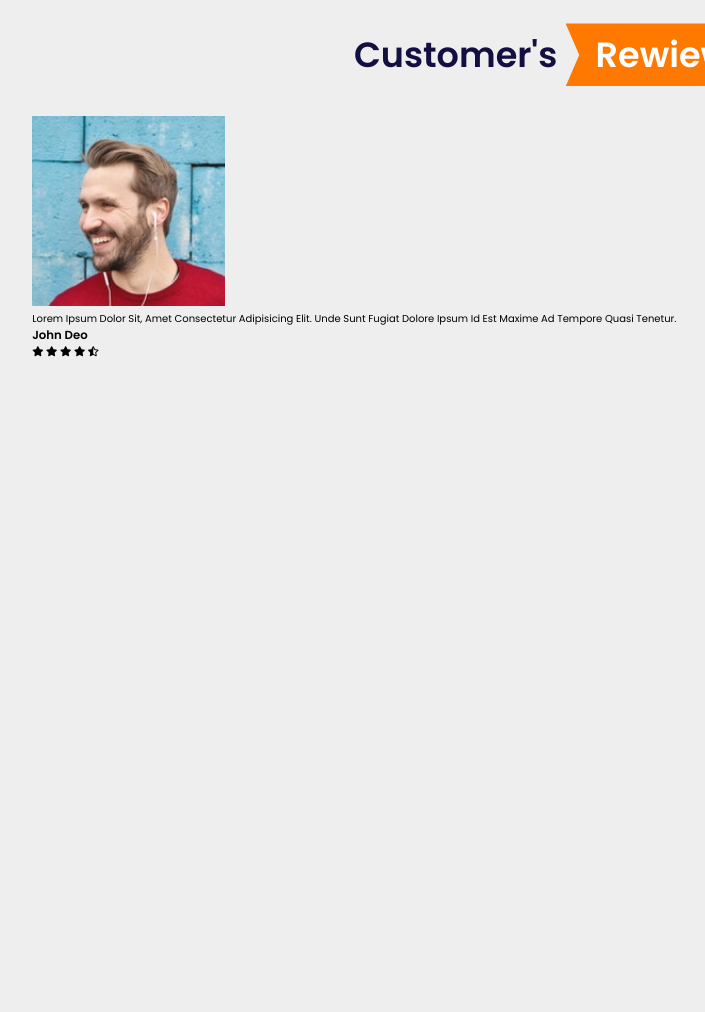
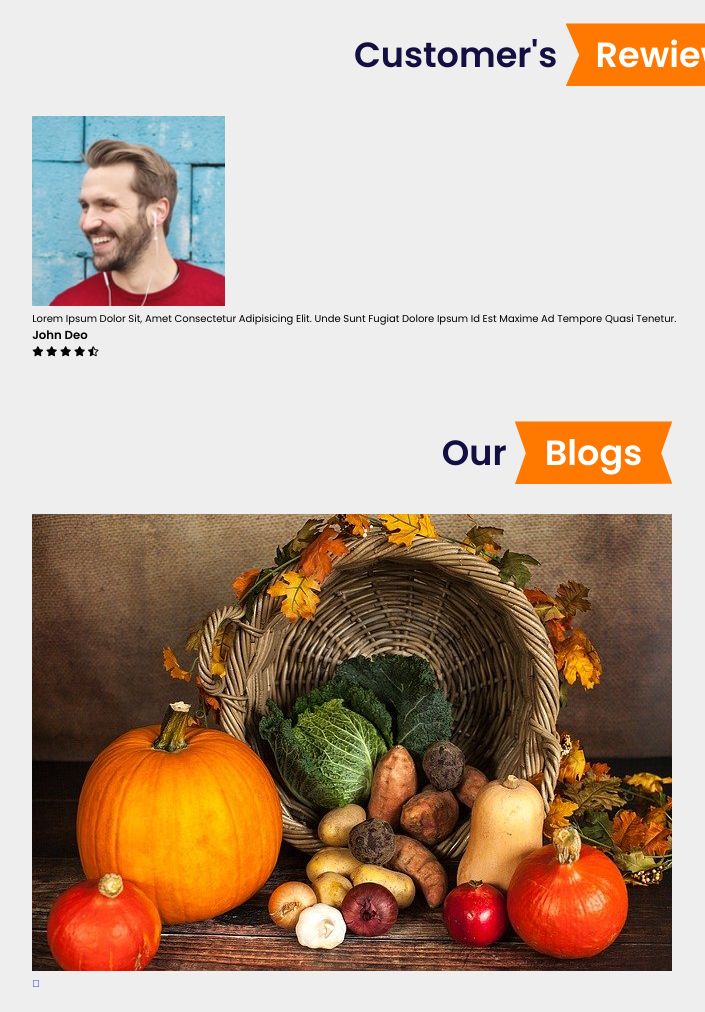
Before and after one commit to Tohirjon-Odilov/youtube-groceryStoreDesign-website, a plain HTML site: page index.html in a window 1280 px wide. Shown: the part 3027-4039 px from the top of the page, without its empty margins (83-788 px from the left). Before the commit the page ends 3408 px from the top, so only its background shows below. Drawn offline with nearby package versions, Linux system fonts and the light colour scheme.

Commit message:
--- Auto-Git Commit ---

```diff
--- a/index.html
+++ b/index.html
@@ -387,6 +387,26 @@
 
 </section>
 
+<!-- rewiew section ends -->
+
+<!-- blogs section starts -->
+
+<section class="blogs" id="blogs">
+
+    <h1 class="heading"> our <span>blogs</span> </h1>
+
+    <div class="box-container">
+
+        <div class="box">
+            <img src="image/blog-1.jpg" alt="">
+            <div class="content">
+                <div class="icons">
+                    <a href="#"><fas class="fa-user"></fas></a>
+                </div>
+            </div>
+        </div>
+    </div>
+</section>
         <script src="https://unpkg.com/swiper@7/swiper-bundle.min.js"></script>
 
         <!-- custom js file link  -->
```
